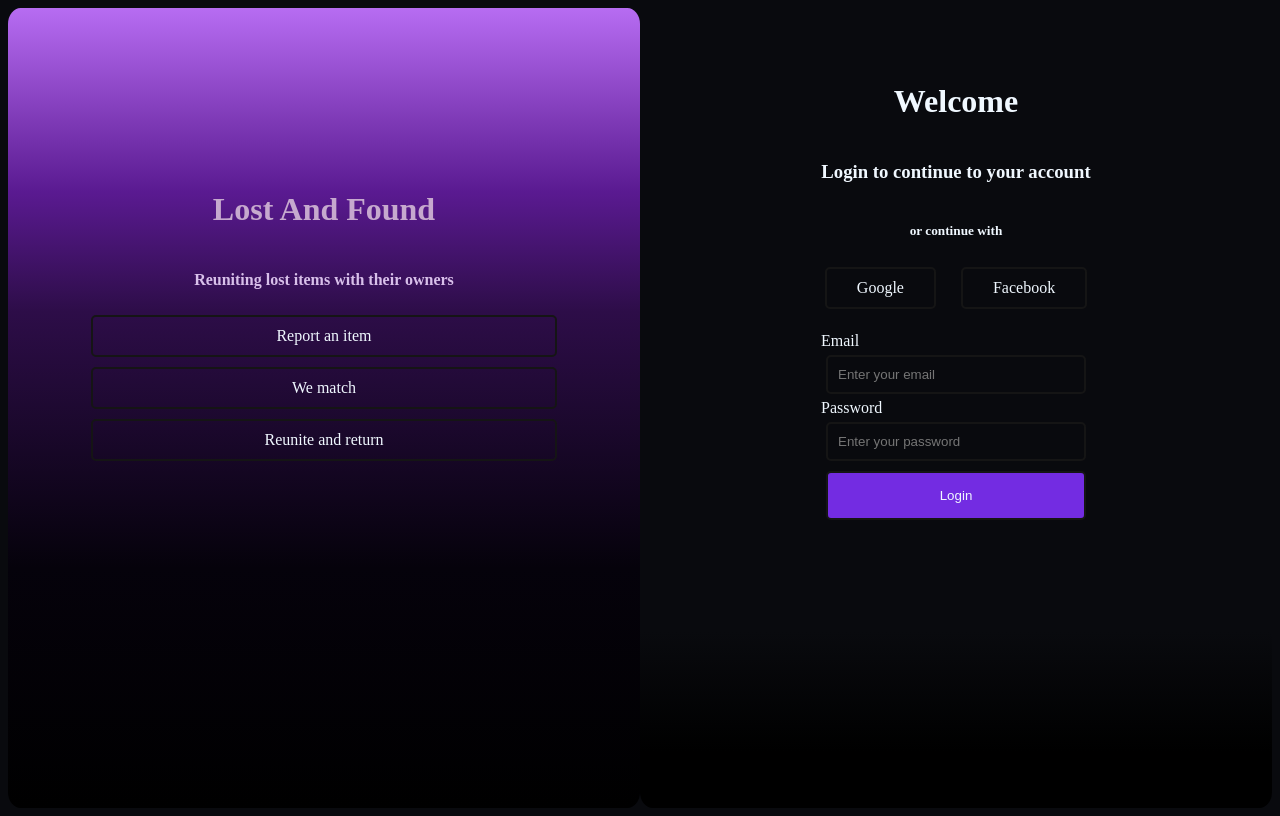
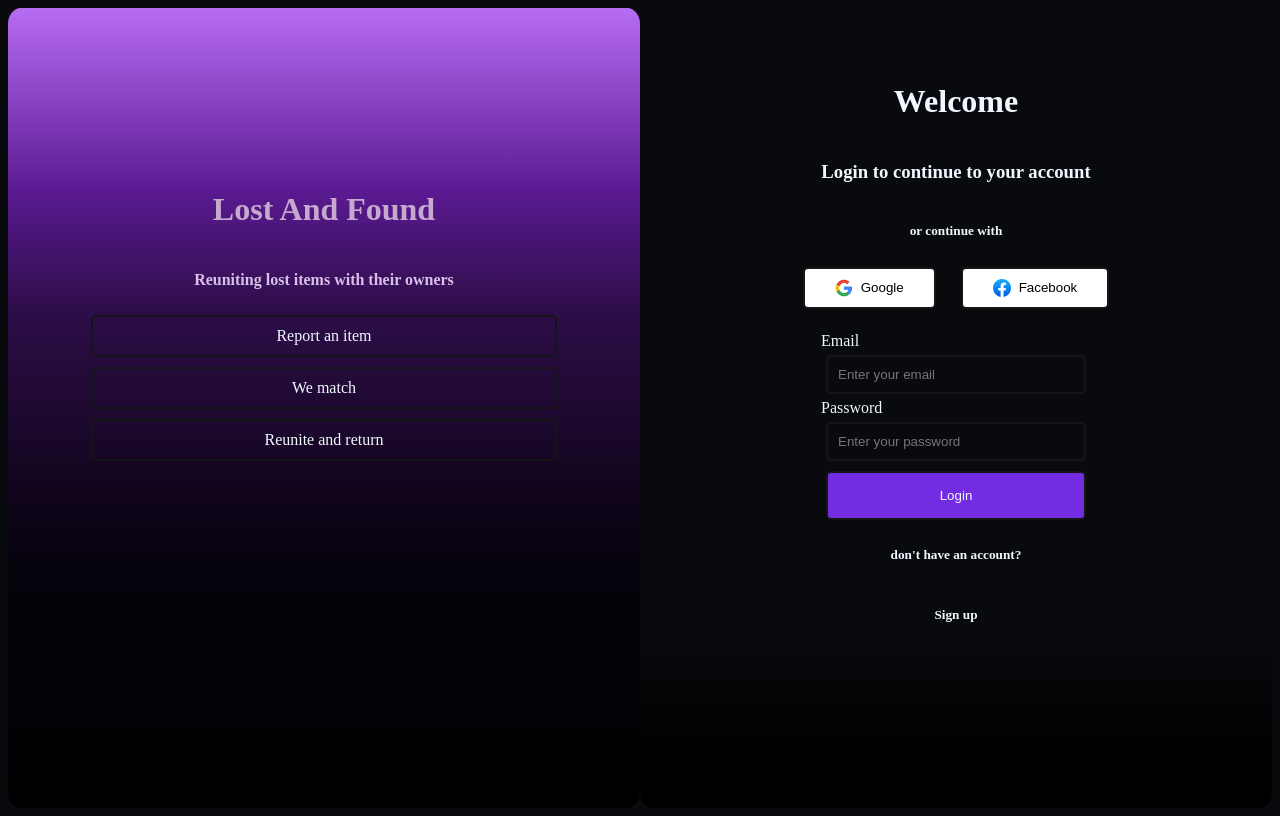
Before and after one commit to ujjwalprakash07/lost-and-found, a plain HTML site: page index.html in a window 1280 px wide. Drawn offline with Linux system fonts and the light colour scheme.

Commit message:
login page done, added google and facebook logo on buttons and fixed some codes, fewer changes to be done later.

```diff
--- a/index.html
+++ b/index.html
@@ -66,27 +66,27 @@
             display: flex;
             gap: 15px;
         }
-        #google{
-    color: aliceblue;
-            width: 70%;
-            padding: 10px 30px;
-            margin: 5px;
+        #google,
+#facebook {
+    display: flex;
+    align-items: center;
+    justify-content: center;
+    gap: 8px;
 
-            border: 2px solid rgb(21, 21, 21);
-            border-radius: 5px;
+    color: black;
+    background-color: white;
 
-            text-align: center;
+    padding: 10px 30px;
+    margin: 5px;
+
+    border: 2px solid rgb(21, 21, 21);
+    border-radius: 5px;
 }
-#facebook {
-    color: aliceblue;
-            width: 70%;
-            padding: 10px 30px;
-            margin: 5px;
 
-            border: 2px solid rgb(21, 21, 21);
-            border-radius: 5px;
-
-            text-align: center;
+#google img,
+#facebook img {
+    width: 18px;
+    height: 18px;
 }
 .login-input {
     width: 260px;
@@ -141,8 +141,17 @@ color: white;">
         <h3>Login to continue to your account</h3>
         <h5>or continue with</h5>
         <div id="container2">
-        <div id="google">Google</div>
-        <div id="facebook">Facebook</div></div><br>
+    <button id="google">
+        <img src="googlelogo.webp" alt="Google">
+        Google
+    </button>
+
+    <button id="facebook">
+        <img src="fblogo.webp" alt="Facebook">
+        Facebook
+    </button>
+</div>
+        <br>
         <div><label for="email">Email</label><br>
 
 <input
@@ -164,7 +173,10 @@ color: white;">
 ></div>
 
 <button class="login-button" type="submit">Login</button>
+<h5>don't have an account?</h5>
+<h5>Sign up</h5>
     </div>
+
 </div>
 </body>
 
```
Also changed, not shown: fblogo.webp (added), googlelogo.webp (added).
